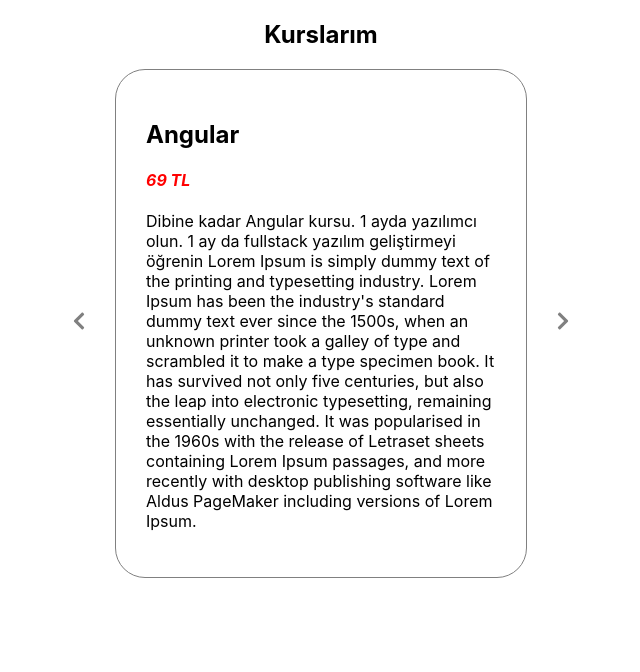
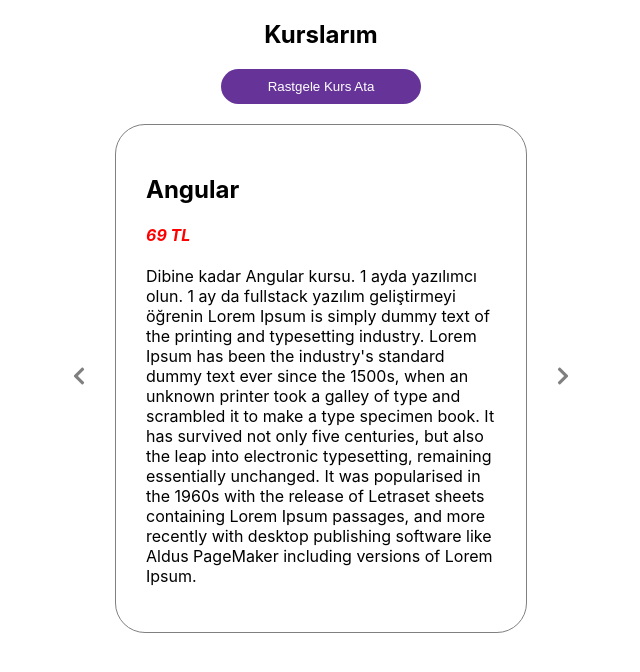
Before and after one commit to sercanisli/courses, a React (Create React App) app: page / in a window 1280 px wide. Shown: the top 672 px of the page, without its empty margins (319-959 px from the left). Built offline with nearby package versions, Linux system fonts and the light colour scheme; data requests are answered from the project's data file; the HTML template or start-up script is replaced by a standard one.

Commit message:
Random course assignment is complete.

```diff
--- a/src/App.css
+++ b/src/App.css
@@ -3,6 +3,11 @@
     flex-direction: column;
     justify-content: center;
     align-items: center;
+}
+
+.courseTitleAndButton{
+    text-align: center;
+    margin-bottom: 20px;
 }
 
 .cardDiv{
@@ -25,7 +30,7 @@
 }
 
 .cardDeleteBtn{
-    width: 100px;
+    width: 200px;
     padding: 10px;
     border-radius: 30px;
     border: none;
--- a/src/Courses.js
+++ b/src/Courses.js
@@ -13,14 +13,14 @@
             let newIndex = index-1;
             return checkIndex(newIndex);
         })
-    }
+    };
 
     const nextCourse = () => {
         setIndex((index) => {
             let newIndex = index +1;
             return checkIndex(newIndex);
         })
-    }
+    };
 
     const checkIndex = (index) => {
         if(index<0){
@@ -31,11 +31,22 @@
         }
 
         return index;
-    }
+    };
+
+    const getRandomCourse = () => {
+        let randomNumber = Math.floor(Math.random()*courses.length)
+
+        if(randomNumber ===index){
+            randomNumber = index + 1;
+        }
+
+        setIndex(checkIndex(randomNumber));
+    };
 
     return <div className="courseMainDiv">
-        <div>
+        <div className="courseTitleAndButton">
             <h2>Kurslarım</h2>
+            <button className="cardDeleteBtn" onClick={getRandomCourse}>Rastgele Kurs Ata</button>
         </div>
         <div className="cardDiv">
             <button className="FaChevronButton" onClick={prevCourse}>
```
